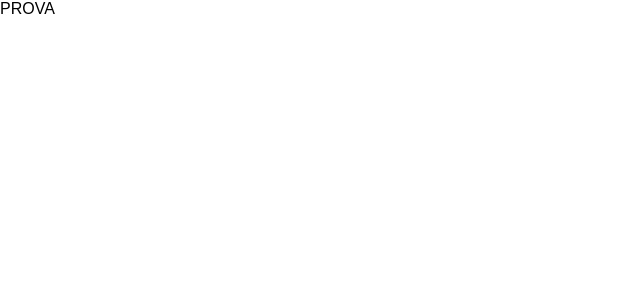
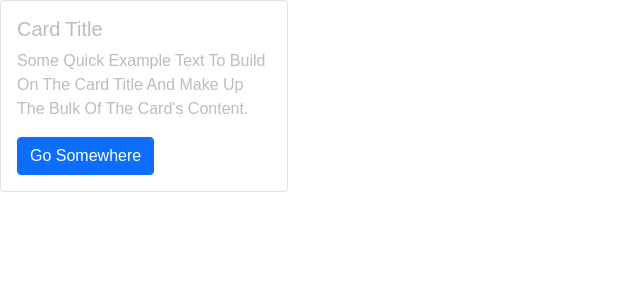
Before and after one commit to elepot87/proj-html-vuejs, a Vue app: page / in a window 1280 px wide. Shown: the top 300 px of the page, without its empty margins (0-640 px from the left). Built offline with nearby package versions, Linux system fonts and the light colour scheme.

Commit message:
aggoiunta bootstrap

```diff
--- a/package.json
+++ b/package.json
@@ -8,6 +8,7 @@
     "lint": "vue-cli-service lint"
   },
   "dependencies": {
+    "bootstrap": "^5.1.3",
     "core-js": "^3.6.5",
     "vue": "^2.6.11"
   },
--- a/public/index.html
+++ b/public/index.html
@@ -13,6 +13,20 @@
       href="https://fonts.googleapis.com/css2?family=Lora:wght@400;500;600;700&display=swap"
       rel="stylesheet"
     />
+    <!-- Font Awesome -->
+    <link
+      rel="stylesheet"
+      href="https://cdnjs.cloudflare.com/ajax/libs/font-awesome/5.9.0/css/all.min.css"
+      integrity="sha512-q3eWabyZPc1XTCmF+8/LuE1ozpg5xxn7iO89yfSOd5/oKvyqLngoNGsx8jq92Y8eXJ/IRxQbEC+FGSYxtk2oiw=="
+      crossorigin="anonymous"
+    />
+    <!-- Bootstrap -->
+    <link
+      href="https://cdn.jsdelivr.net/npm/bootstrap@5.1.3/dist/css/bootstrap.min.css"
+      rel="stylesheet"
+      integrity="sha384-1BmE4kWBq78iYhFldvKuhfTAU6auU8tT94WrHftjDbrCEXSU1oBoqyl2QvZ6jIW3"
+      crossorigin="anonymous"
+    />
   </head>
   <body>
     <noscript>
--- a/src/components/Header.vue
+++ b/src/components/Header.vue
@@ -1,5 +1,16 @@
 <template>
-  <div>PROVA</div>
+  <header>
+    <div class="card" style="width: 18rem">
+      <div class="card-body">
+        <h5 class="card-title">Card title</h5>
+        <p class="card-text">
+          Some quick example text to build on the card title and make up the
+          bulk of the card's content.
+        </p>
+        <a href="#" class="btn btn-primary">Go somewhere</a>
+      </div>
+    </div>
+  </header>
 </template>
 
 <script>
--- a/src/styles/header.scss
+++ b/src/styles/header.scss
@@ -1,2 +1,8 @@
 // Import file variabili
 @import "@/styles/variables";
+
+header {
+  font-family: $secondary-font;
+  text-transform: capitalize;
+  color: $third-color;
+}
--- a/src/styles/variables.scss
+++ b/src/styles/variables.scss
@@ -1,5 +1,10 @@
+// Colors
+$primary-color: #030303;
+$secondary-color: #ffffff;
+$third-color: #bcbcbc;
+
 // Fonts
 
 $primary-font: "Lora", serif;
 
-$secondary-font: "Arial", "Helvetica", sans-serif;
+$secondary-font: Arial, Helvetica, sans-serif;
```
Also changed, not shown: 1 other file (tests, documents, lock files or other folders).
